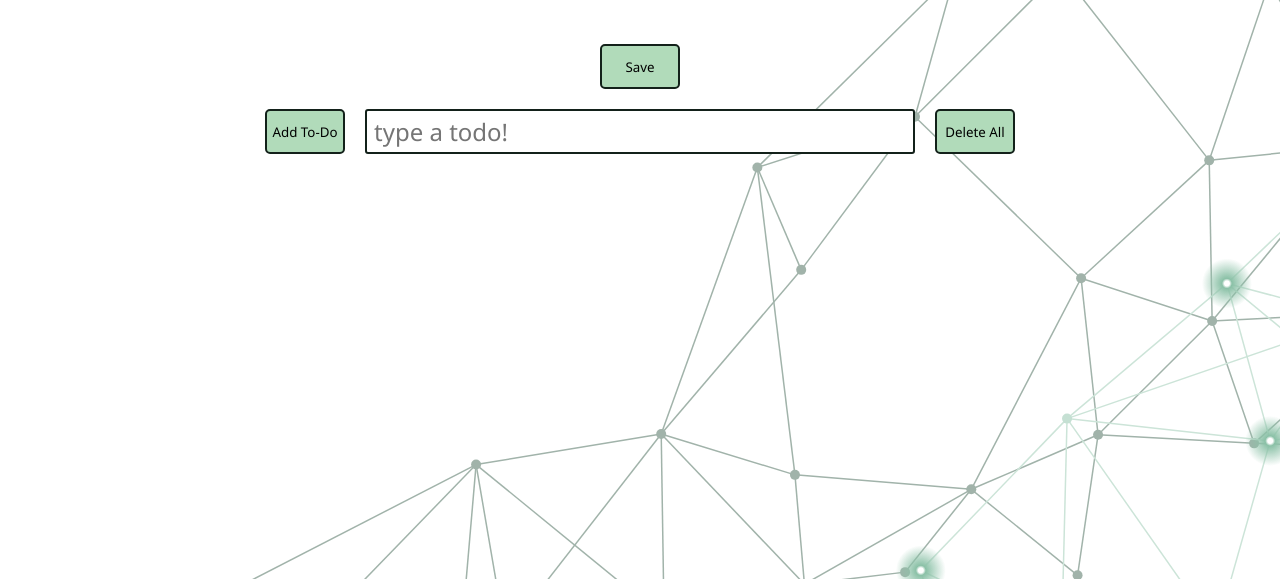
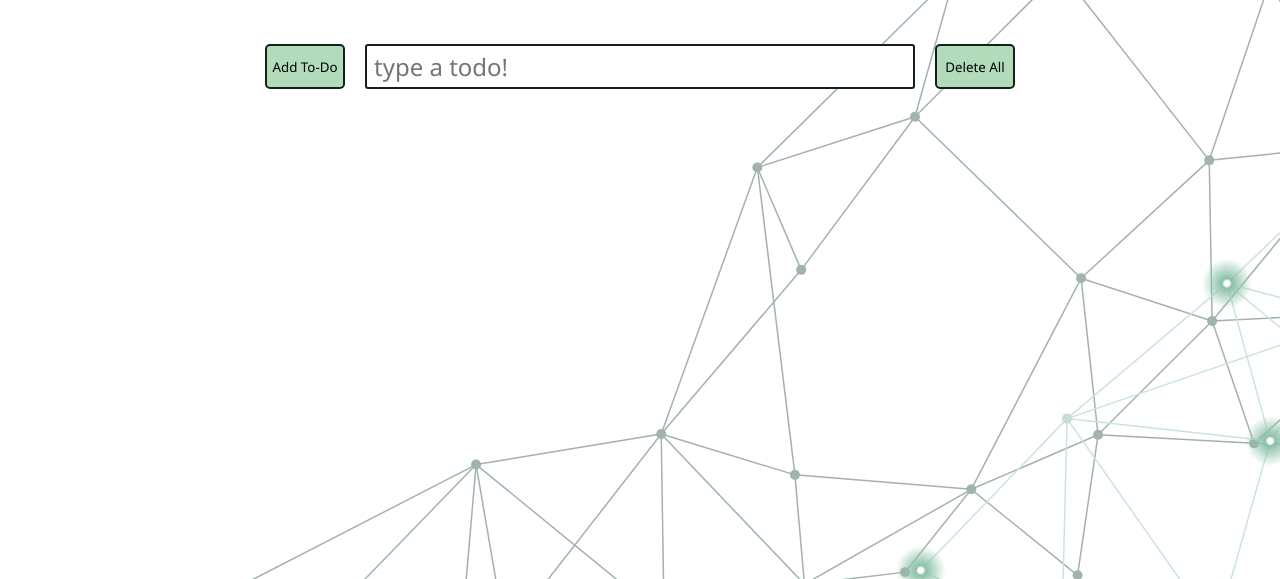
Before and after one commit to AustinBlackwood/to-do-list, a plain HTML site: page To-Do/index.html in a window 1280 px wide. Shown: the part 221-800 px from the top of the page. Drawn offline with Linux system fonts and the light colour scheme.

Commit message:
remove saveToDo function

```diff
--- a/To-Do/index.html
+++ b/To-Do/index.html
@@ -17,7 +17,6 @@
         <main>
         <div class="flex container">
             <h1 >To - Do</h1>
-            <button onclick="saveToDos()">Save</button>
             <div class="flex">
                 <button id="add-button" onclick="addToDo()">Add To-Do</button>
                 <input class="input-bar" placeholder="type a todo!" maxlength="45">
--- a/To-Do/script.js
+++ b/To-Do/script.js
@@ -46,18 +46,12 @@ function deleteAllToDos(){
     prepKeyPress();
 }
 
-function saveToDos(){
-    localStorage.currentSave = document.getElementsByClassName('container')[0].outerHTML;
-    console.log(localStorage.currentSave);
-}
-
 function loadSavedToDos(){
     let currentSave = localStorage.currentSave;
     if(currentSave == undefined){
         return;
     }
     const container = document.getElementsByClassName('container')[0];
-    console.log(currentSave);
     container.outerHTML=currentSave;
 }
 
```
